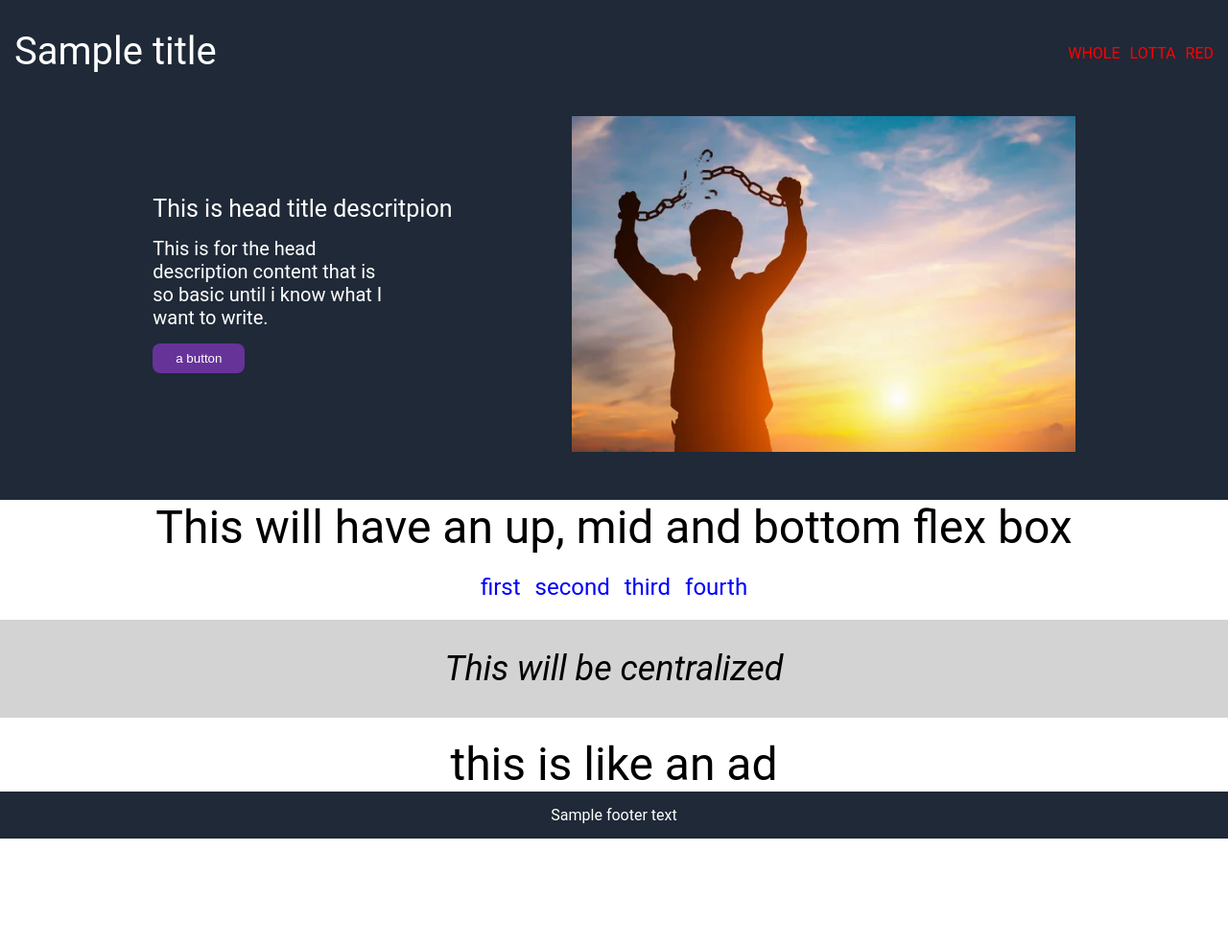
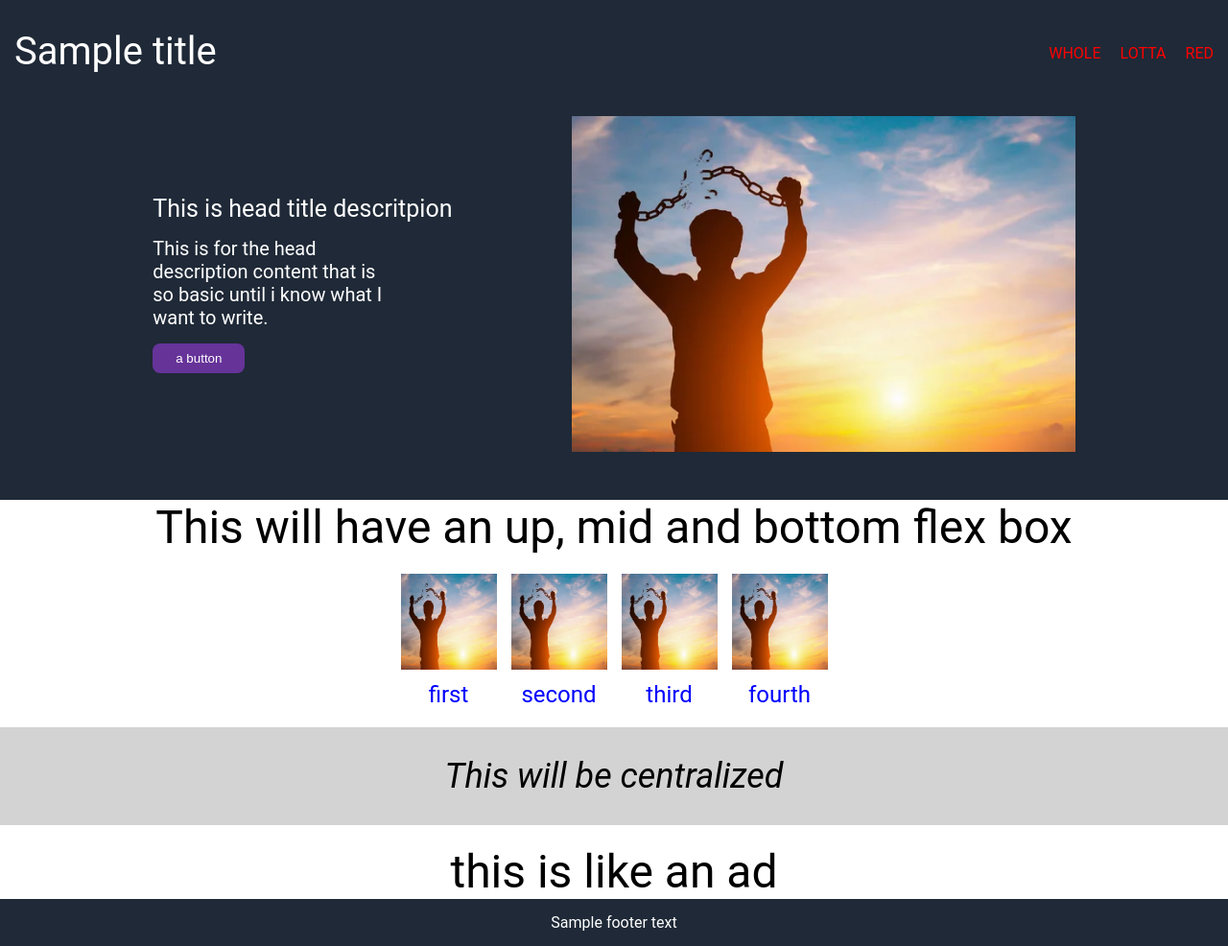
Before and after one commit to Jcaiz/odin-landing-page, a plain HTML site: page index.html in a window 1280 px wide. Shown: the whole page at 96% size. Before the commit the page ends 874 px from the top, so only its background shows below. Drawn offline with Linux system fonts and the light colour scheme.

Commit message:
Created content images and Fixed footer

```diff
--- a/index.html
+++ b/index.html
@@ -37,10 +37,22 @@
         <div class="content">
             This will have an up, mid and bottom flex box
             <div class="first-body">
-                <div class="item">first</div>
-                <div class="item">second</div>
-                <div class="item">third</div>
-                <div class="item">fourth</div>
+                <div class="card">
+                    <img src="images/depositphotos_167921846-stock-photo-silhouette-image-of-a-businessman.jpg" alt="freedom!">
+                    <div class="item">first</div>
+                </div>
+                <div class="card">
+                    <img src="images/depositphotos_167921846-stock-photo-silhouette-image-of-a-businessman.jpg" alt="freedom!">
+                    <div class="item">second</div>
+                </div>
+                <div class="card">
+                    <img src="images/depositphotos_167921846-stock-photo-silhouette-image-of-a-businessman.jpg" alt="freedom!">
+                    <div class="item">third</div>
+                </div>
+                <div class="card">
+                    <img src="images/depositphotos_167921846-stock-photo-silhouette-image-of-a-businessman.jpg" alt="freedom!">
+                    <div class="item">fourth</div>
+                </div>
             </div>
             <div class="second-body">
                 This will be centralized
--- a/style.css
+++ b/style.css
@@ -3,6 +3,7 @@ body {
     flex-direction: column;
     margin: 0px;
     font-family: 'Roboto';
+    height: 100vh;
 }
 
 .header {
@@ -71,6 +72,7 @@ body {
     font-weight: #F9FAF8;
     color: black;
     text-align: center;
+    flex-shrink: 1;
 }
 
 .first-body {
@@ -99,8 +101,10 @@ body {
     color: white;
     display: flex;
     justify-content: center;
-    margin-top: auto;
+    /* margin-top: auto; */
     padding: 15px;
+    /* position: fixed; */
+    /* bottom: 0; */
     /* flex-grow: 1; */
 }
 
@@ -113,12 +117,17 @@ body {
 ul {
     display: flex;
     list-style-type: none;
-    gap: 10px;
+    gap: 20px;
 }
 
 a {
     text-decoration: none;
     color: red;
+}
+
+img {
+    width: 100px;
+    height: 100px;
 }
 
 button {
```
